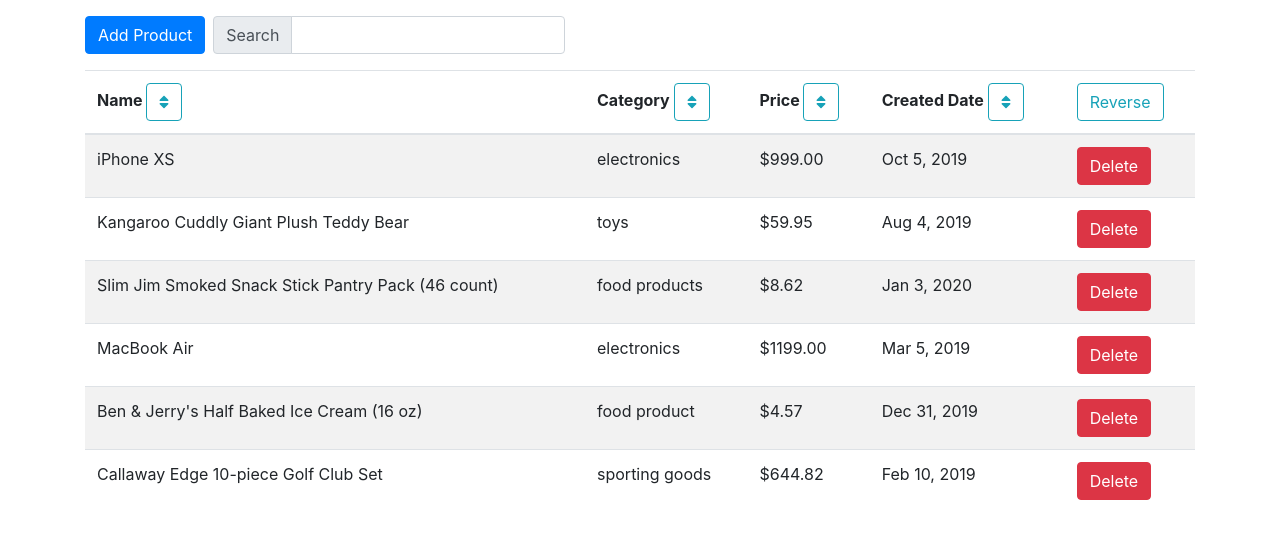
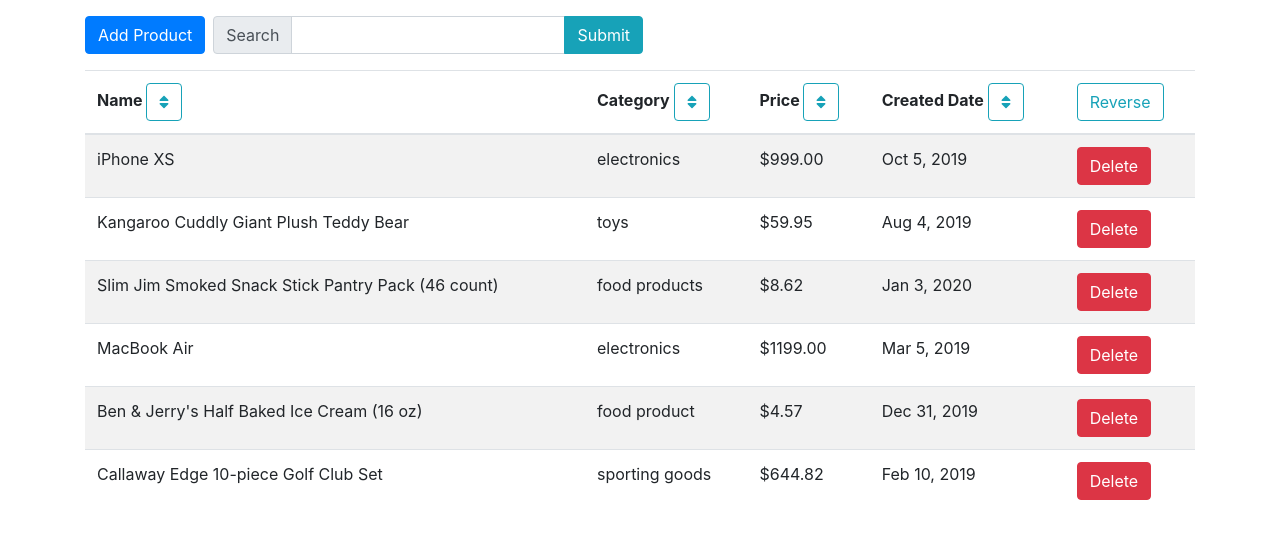
Before and after one commit to DewofyourYouth/products-list-app, a React (Create React App) app: page / in a window 1280 px wide. Shown: the top 538 px of the page. Built offline with nearby package versions, Linux system fonts and the light colour scheme.

Commit message:
search button

```diff
--- a/src/components/ActionBar.js
+++ b/src/components/ActionBar.js
@@ -26,6 +26,11 @@ const ActionBar = ({ modal, toggleModal, getTerm }) => {
             </div>
           </div>
           <input id="search-term" type="text" className="form-control" />
+          <div className="input-group-append">
+            <button type="submit" className="btn btn-info">
+              Submit
+            </button>
+          </div>
         </div>
       </form>
     </div>
```
